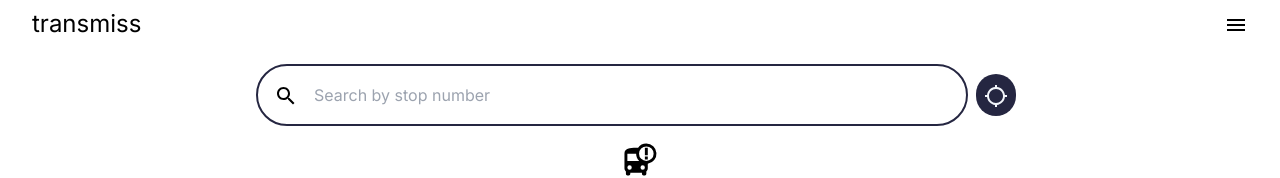
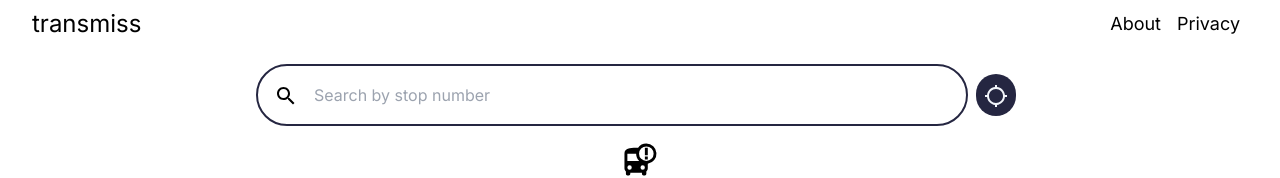
Before and after one commit to cbarkr/transmiss, a Next.js app: page / in a window 1280 px wide. Shown: the top 178 px of the page. Built offline with nearby package versions, Linux system fonts and the light colour scheme.

Commit message:
render different nav based on screen size

```diff
--- a/app/components/header.tsx
+++ b/app/components/header.tsx
@@ -16,6 +16,16 @@ export default function Header() {
             transmiss
           </Link>
         </div>
+        <div>
+          <div className="hidden sm:block">
+            <Link href="/about" className="hover:underline text-lg mx-2">
+              About
+            </Link>
+            <Link href="/privacy" className="hover:underline text-lg mx-2">
+              Privacy
+            </Link>
+          </div>
+          <div className="sm:hidden">
             <Dropdown>
               <MenuButton>
                 <MenuIcon />
@@ -34,6 +44,8 @@ export default function Header() {
               </Menu>
             </Dropdown>
           </div>
+        </div>
+      </div>
     </header>
   );
 }
```
Lines whose indentation alone changed are shown as unchanged.
